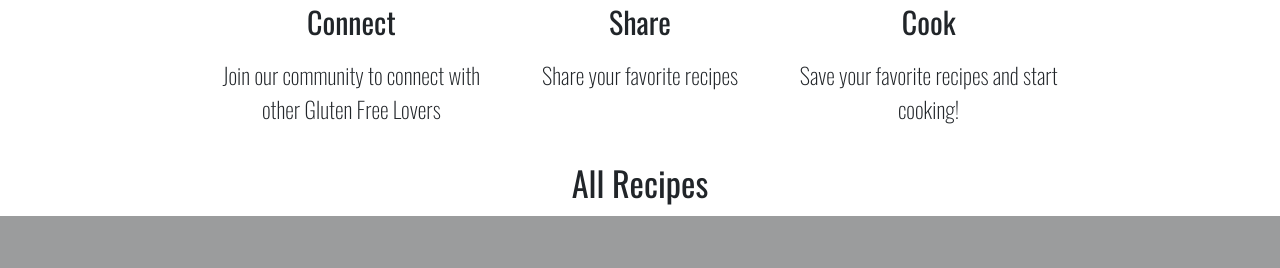
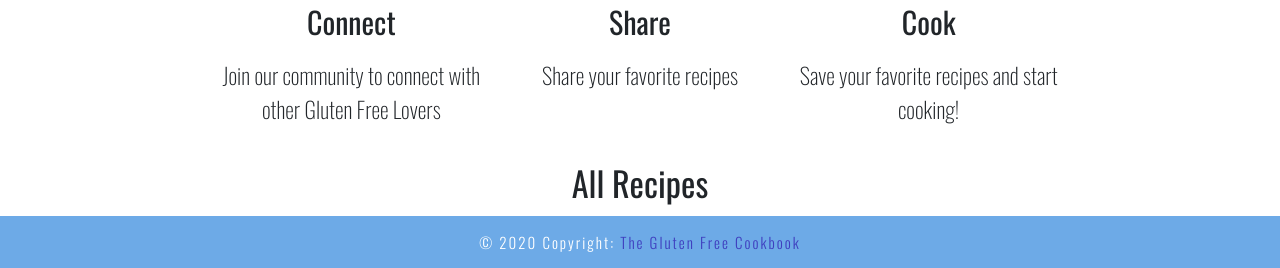
Before and after one commit to aprilha3097/The-Gluten-Free-Blog, a Flask app: page / in a window 1280 px wide. Shown: the part 1023-1291 px from the top of the page. Before the commit the page ends 1239 px from the top, so only its background shows below. Run offline with Flask 2, Linux system fonts and the light colour scheme; data that the repository does not hold is empty; some libraries are stand-ins or nearby versions.

Commit message:
Add footer with copyright icon for The Gluten Free Cookbook

```diff
--- a/static/style.css
+++ b/static/style.css
@@ -139,3 +139,15 @@ h3 {
 table, tr, td {
     border: none;
 }
+
+footer {
+    background-color: rgba(44, 132, 220, 0.69);
+    color: white;
+    letter-spacing: 2px;
+    font-weight: 300;
+}
+
+footer
+a {
+    color:rgb(63, 63, 191);
+}
--- a/templates/base.html
+++ b/templates/base.html
@@ -61,6 +61,14 @@
 		{% endblock %}
 	</main>
 
+    <footer>
+        <!-- Copyright -->
+        <div class="footer-copyright text-center py-3">© 2020 Copyright:
+            <a href="#"> The Gluten Free Cookbook</a>
+        </div>
+    </footer>
+
+
     <!-- J Query -->
     <script src="https://code.jquery.com/jquery-3.5.1.slim.min.js"
     integrity="sha384-DfXdz2htPH0lsSSs5nCTpuj/zy4C+OGpamoFVy38MVBnE+IbbVYUew+OrCXaRkfj" crossorigin="anonymous"></script>
```
